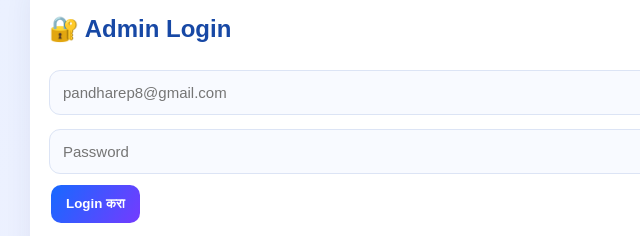
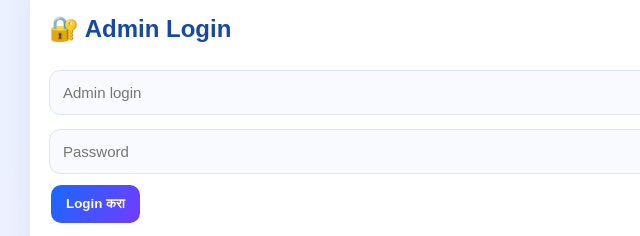
Before and after one commit to pandharep8-hub/seva-computer-nerad, a plain HTML site: page admin.html in a window 1280 px wide. Shown: the part 156-392 px from the top of the page, 0-640 px from the left. Drawn offline with Linux system fonts and the light colour scheme; no server answers.

Commit message:
Update admin.html

```diff
--- a/admin.html
+++ b/admin.html
@@ -97,7 +97,7 @@ th{background:#eaf0ff;color:#1748a5}
 <!-- LOGIN -->
 <div class="card" id="loginBox">
  <h2>🔐 Admin Login</h2>
- <input type="email" id="email" placeholder="pandharep8@gmail.com">
+ <input type="email" id="email" placeholder="Admin login">
  <input type="password" id="password" placeholder="Password">
  <button onclick="login()">Login करा</button>
  <p class="small">Firebase Authentication मधील Admin Email आणि Password वापरा.</p>
```
